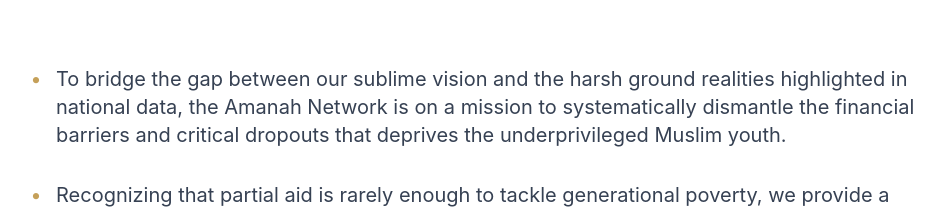
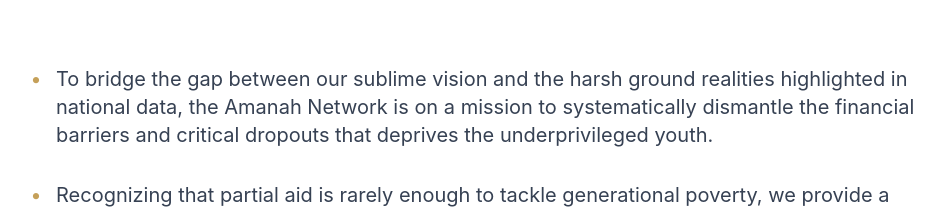
Before and after one commit to AmanahNetwork/amanahnetwork.org, a React (Vite) app in the folder amanah-frontend/: page /vision in a window 1280 px wide. Shown: the part 1300-1509 px from the top of the page, without its empty margins (64-1008 px from the left). Built offline with nearby package versions, Linux system fonts and the light colour scheme; no server answers.

Commit message:
Update Home and Vision text phrasing for inclusive youth outreach

```diff
--- a/amanah-frontend/src/features/public/Home.jsx
+++ b/amanah-frontend/src/features/public/Home.jsx
@@ -17,7 +17,7 @@
           GOVERNANCE.
         </h1>
         <p className="max-w-xl text-lg md:text-xl text-gray-600 mb-12 leading-relaxed">
-          The Amanah Network utilizes blockchain technology to create a decentralised, 100% transparent educational sponsorship platform for underprivileged Muslim youth.
+          The Amanah Network utilizes blockchain technology to create a decentralised, 100% transparent educational sponsorship platform for underprivileged youth.
         </p>
         <Link to="/vision" className="inline-block px-10 py-4 bg-black text-white font-bold uppercase tracking-widest hover:bg-[#C5A059] transition-all duration-300">
           Explore Vision & Mission
@@ -26,7 +26,7 @@
 
       {/* SECTION 2: THE CONTEXT */}
       <section className="py-24 px-6 md:px-12 lg:px-24 bg-gray-50">
-       <strong> <span className="text-[#284D3D] font-mono text-xs uppercase tracking-[0.2em] mb-6 block">The Context</span></strong>
+        <strong> <span className="text-[#284D3D] font-mono text-xs uppercase tracking-[0.2em] mb-6 block">The Context</span></strong>
         <h2 className="text-4xl md:text-6xl font-black uppercase tracking-tighter leading-[0.95] mb-16">Bypassing<br />The Status Quo.</h2>
         <div className="grid md:grid-cols-2 gap-16 text-gray-700 text-lg">
           <p>Recognizing that partial aid is rarely enough to tackle generational poverty, we systematically dismantle the financial barriers and critical dropouts that deprive underprivileged youth, covering 100% of institutional tuition from Class 3rd – 8th.</p>
@@ -86,7 +86,7 @@
           <div>
             <h5 className="mb-6 text-gray-400">Governance</h5>
             <div className="flex flex-col gap-4">
-             <Link to="/donate" className="hover:text-[#C5A059] transition">Donate Portal</Link>
+              <Link to="/donate" className="hover:text-[#C5A059] transition">Donate Portal</Link>
               <Link to="/terms" className="hover:text-[#C5A059] transition">Terms & Conditions</Link>
               <Link to="/timeline" className="hover:text-[#C5A059] transition">Achievements</Link>
             </div>
@@ -109,4 +109,4 @@
     </div>
   );
 }
-           /*   <Link to="/request-aid" className="hover:text-[#C5A059] transition">Request Aid</Link> */
+/*   <Link to="/request-aid" className="hover:text-[#C5A059] transition">Request Aid</Link> */
--- a/amanah-frontend/src/features/public/Vision.jsx
+++ b/amanah-frontend/src/features/public/Vision.jsx
@@ -46,7 +46,7 @@
               <ul className="space-y-8 text-lg md:text-xl text-gray-700">
                 <li className="flex items-start">
                   <span className="mr-4 text-[#C5A059] font-black text-xl">•</span>
-                  To bridge the gap between our sublime vision and the harsh ground realities highlighted in national data, the Amanah Network is on a mission to systematically dismantle the financial barriers and critical dropouts that deprives the underprivileged Muslim youth.
+                  To bridge the gap between our sublime vision and the harsh ground realities highlighted in national data, the Amanah Network is on a mission to systematically dismantle the financial barriers and critical dropouts that deprives the underprivileged youth.
                 </li>
                 <li className="flex items-start">
                   <span className="mr-4 text-[#C5A059] font-black text-xl">•</span>
@@ -64,7 +64,7 @@
         {/* Back to Home Action */}
         <footer className="mt-32 pt-12 border-t border-gray-100">
           <Link to="/" className="text-[#C5A059] font-bold uppercase tracking-[0.2em] hover:text-[#284D3D] transition-colors">
-              Back to Home
+            Back to Home
           </Link>
         </footer>
 
```
